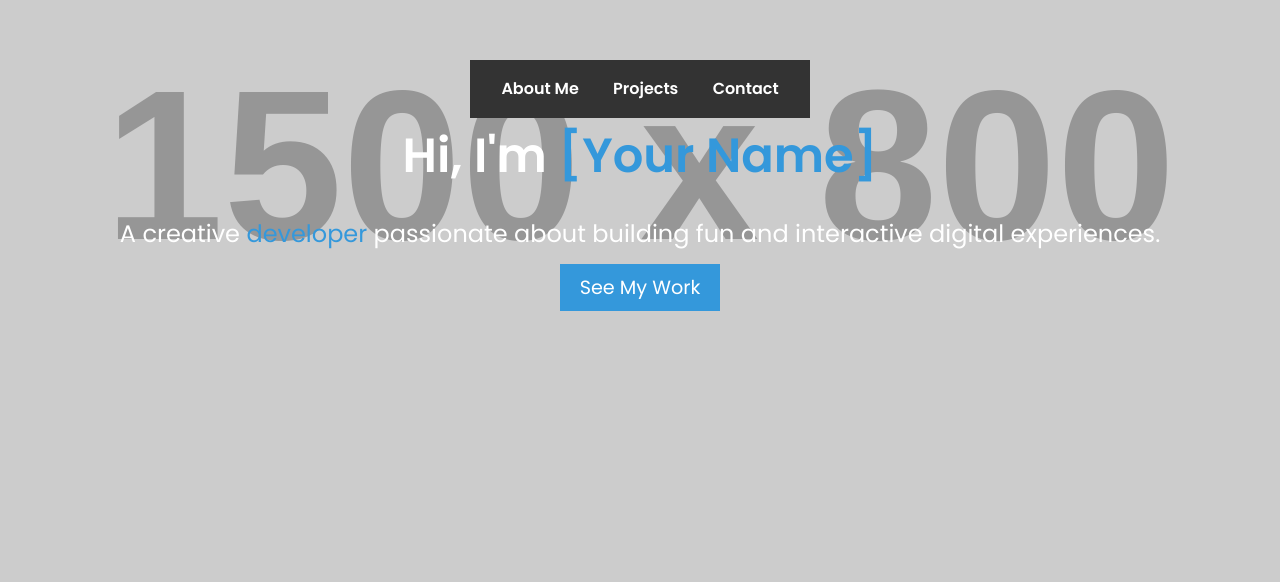
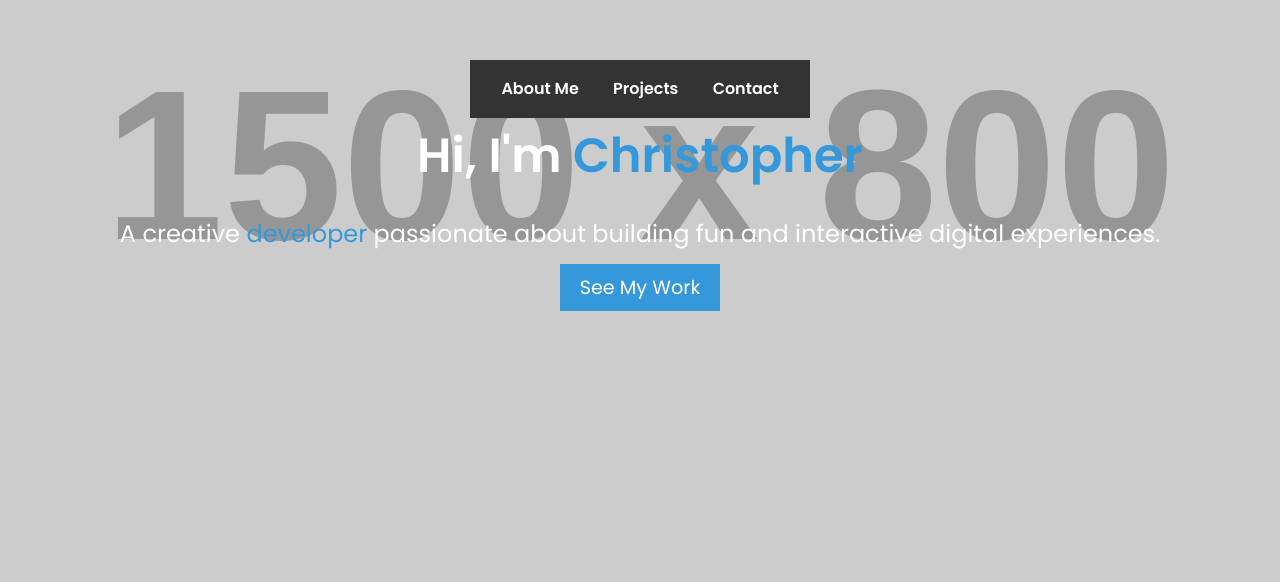
Before and after one commit to idukrystal/Portfolio, a plain HTML site: page index.html in a window 1280 px wide. Shown: the part 218-800 px from the top of the page. Drawn offline with Linux system fonts and the light colour scheme; placeholder pictures from the web are drawn by us.

Commit message:
Update index.html

```diff
--- a/index.html
+++ b/index.html
@@ -3,8 +3,8 @@
 <head>
   <meta charset="UTF-8">
   <meta name="viewport" content="width=device-width, initial-scale=1.0">
-  <meta name="description" content="Portfolio of [Your Name]">
-  <title>[Your Name] Portfolio</title>
+  <meta name="description" content="Portfolio of Idunoba Christopher">
+  <title>Christopher's Portfolio</title>
   <link rel="stylesheet" href="styles.css">
   <link href="https://fonts.googleapis.com/css2?family=Poppins:wght@300;400;600&display=swap" rel="stylesheet">
 </head>
@@ -19,7 +19,7 @@
       </ul>
     </nav>
     <div class="intro">
-      <h1>Hi, I'm <span class="highlight">[Your Name]</span></h1>
+      <h1>Hi, I'm <span class="highlight">Christopher</span></h1>
       <p>A creative <span class="highlight">developer</span> passionate about building fun and interactive digital experiences.</p>
       <a href="#projects" class="cta">See My Work</a>
     </div>
```
